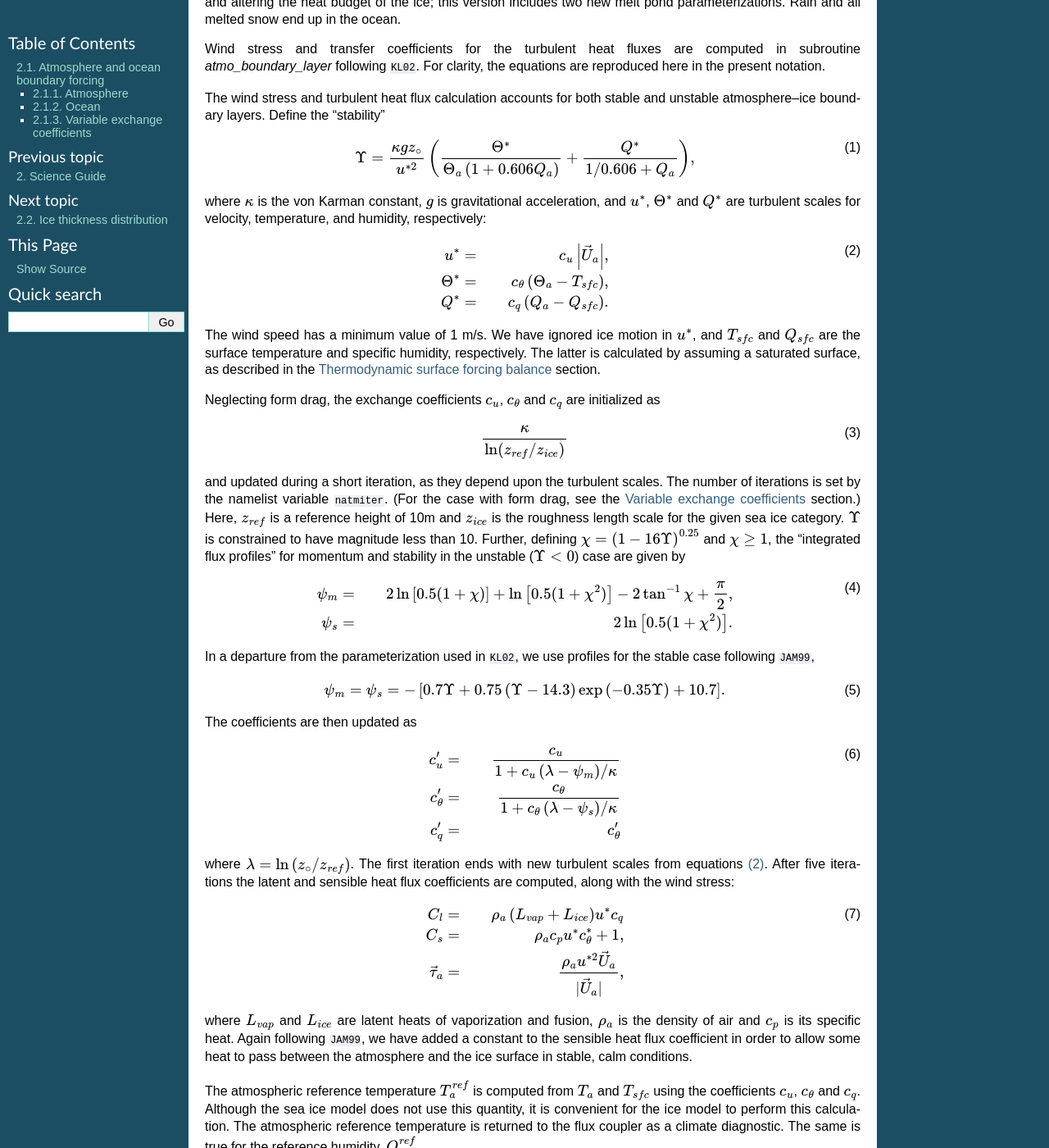
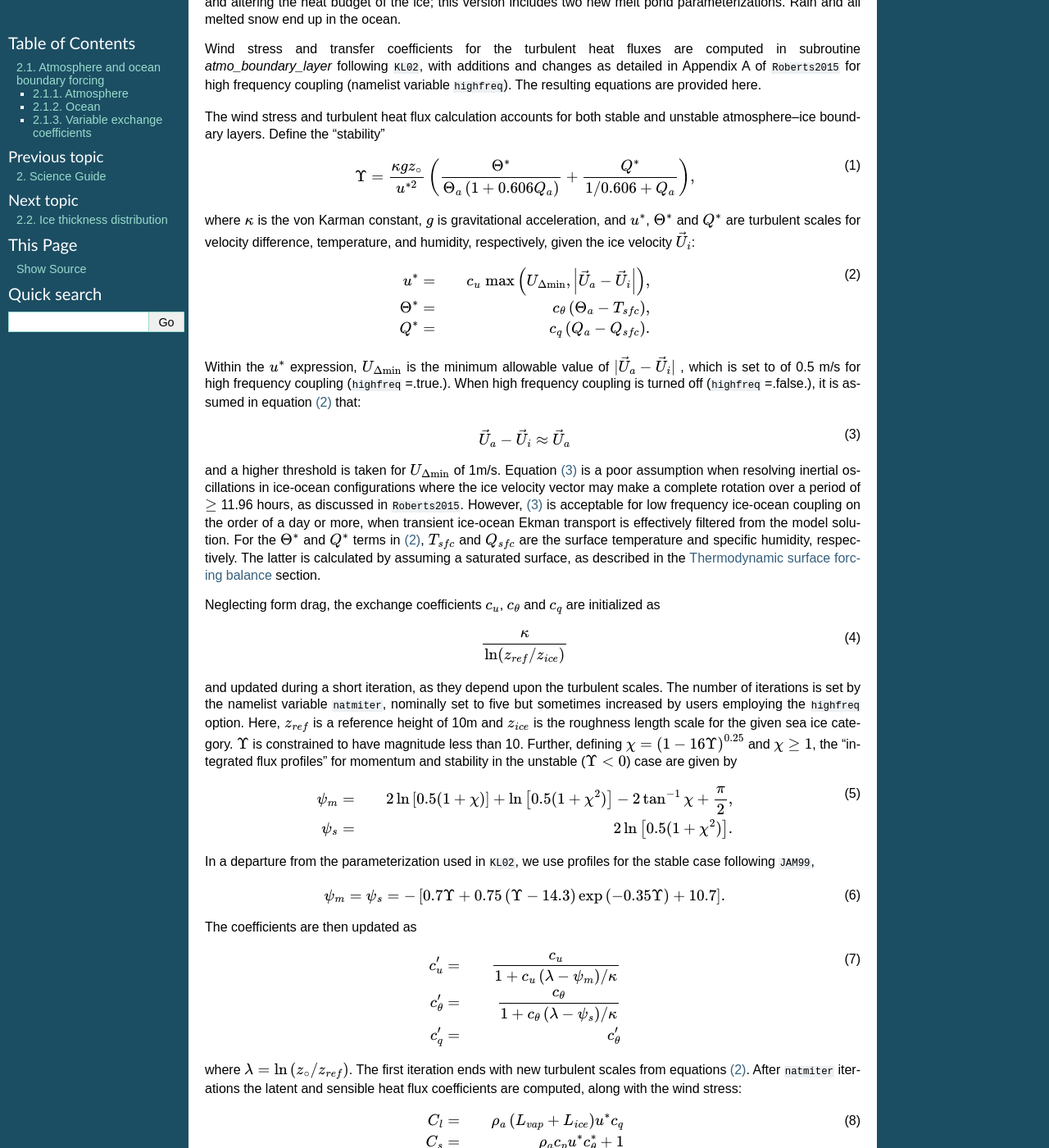
Before and after one commit to CICE-Consortium/Icepack, a Sphinx documentation site: the page built from doc/source/science_guide/sg_boundary_forcing.rst, in a window 1280 px wide and 1400 px high, scrolled down 1899 px. Shown: the whole window at 82% size. Built offline with Sphinx 7.4.7, drawn with Linux system fonts in a browser that asks for light colours; cross-references to code outside the pages are shown as plain code; some of the changed text lies outside the part shown.

Commit message:
Updated discription of physics to include highfreq

```diff
--- a/doc/source/science_guide/sg_boundary_forcing.rst
+++ b/doc/source/science_guide/sg_boundary_forcing.rst
@@ -115,8 +115,8 @@ parameterizations. Rain and all melted snow end up in the ocean.
 
 Wind stress and transfer coefficients for the
 turbulent heat fluxes are computed in subroutine
-*atmo\_boundary\_layer* following :cite:`KL02`. For
-clarity, the equations are reproduced here in the present notation.
+*atmo\_boundary\_layer* following :cite:`KL02`, with additions and changes as detailed in Appendix A of :cite:`Roberts2015` for high frequency coupling (namelist variable ``highfreq``).
+The resulting equations are provided here.
 
 The wind stress and turbulent heat flux calculation accounts for both
 stable and unstable atmosphere–ice boundary layers. Define the
@@ -130,20 +130,28 @@ stable and unstable atmosphere–ice boundary layers. Define the
 
 where :math:`\kappa` is the von Karman constant, :math:`g` is
 gravitational acceleration, and :math:`u^*`, :math:`\Theta^*` and
-:math:`Q^*` are turbulent scales for velocity, temperature, and humidity,
-respectively:
+:math:`Q^*` are turbulent scales for velocity difference, temperature, and humidity,
+respectively, given the ice velocity :math:`\vec{U}_i`:
 
 .. math::
    \begin{aligned}
-   u^*&=&c_u \left|\vec{U}_a\right|, \\
+   u^*&=&c_u\;\textrm{max}\left(U_{\Delta\textrm{min}}, \left|\vec{U}_a - \vec{U}_i \right|\right), \\
    \Theta^*&=& c_\theta\left(\Theta_a-T_{sfc}\right), \\
-   Q^*&=&c_q\left(Q_a-Q_{sfc}\right).\end{aligned}
+   Q^*&=&c_q\left(Q_a-Q_{sfc}\right).
+   \end{aligned}
    :label: stars
 
-The wind speed has a minimum value of 1 m/s. We have ignored ice motion
-in :math:`u^*`, and :math:`T_{sfc}` and
-:math:`Q_{sfc}` are the surface temperature and specific
-humidity, respectively. The latter is calculated by assuming a saturated
+Within the :math:`u^*` expression, :math:`U_{\Delta\textrm{min}}` is the minimum allowable value of :math:`|\vec{U}_{a} - \vec{U}_{i}|` , which is set to of 0.5 m/s for high frequency coupling (``highfreq`` =.true.).
+When high frequency coupling is turned off (``highfreq`` =.false.), it is assumed in equation :eq:`stars` that:
+
+.. math::
+ \vec{U}_{a} - \vec{U}_{i} \approx  \vec{U}_{a}
+ :label: lowfreq
+
+and a higher threshold is taken for :math:`U_{\Delta\textrm{min}}` of 1m/s. Equation :eq:`lowfreq` is a poor assumption when resolving inertial oscillations in ice-ocean configurations where the ice velocity vector may make a complete rotation over a period of :math:`\ge` 11.96 hours, as discussed in :cite:`Roberts2015`.
+However, :eq:`lowfreq`  is acceptable for low frequency ice-ocean coupling on the order of a day or more, when transient ice-ocean Ekman transport is effectively filtered from the model solution.
+For the :math:`\Theta^*` and :math:`Q^*` terms in :eq:`stars`, :math:`T_{sfc}` and :math:`Q_{sfc}` are the surface temperature and specific
+humidity, respectively.  The latter is calculated by assuming a saturated
 surface, as described in the :ref:`sfc-forcing` section.
 
 Neglecting form drag, the exchange coefficients :math:`c_u`,
@@ -155,7 +163,7 @@ Neglecting form drag, the exchange coefficients :math:`c_u`,
 
 and updated during a short iteration, as they depend upon the turbulent
 scales. The number of iterations is set by the namelist variable
-``natmiter``. (For the case with form drag, see the :ref:`formdrag` section.)
+``natmiter``, nominally set to five but sometimes increased by users employing the ``highfreq`` option.
 Here, :math:`z_{ref}` is a reference height of 10m and
 :math:`z_{ice}` is the roughness length scale for the given
 sea ice category. :math:`\Upsilon` is constrained to have magnitude less
@@ -192,14 +200,15 @@ The coefficients are then updated as
 
 where :math:`\lambda = \ln\left(z_\circ/z_{ref}\right)`. The
 first iteration ends with new turbulent scales from
-equations :eq:`stars`. After five iterations the latent and sensible
+equations :eq:`stars`. After ``natmiter`` iterations the latent and sensible
 heat flux coefficients are computed, along with the wind stress:
 
 .. math::
    \begin{aligned}
    C_l&=&\rho_a \left(L_{vap}+L_{ice}\right) u^* c_q \\
-   C_s&=&\rho_a c_p u^* c_\theta^* + 1, \\
-   \vec{\tau}_a&=&{\rho_a u^{*2}\vec{U}_a\over |\vec{U}_a|},\end{aligned}
+   C_s&=&\rho_a c_p u^* c_\theta^* + 1 \\
+   \vec{\tau}_a&=&{\rho_a (u^{*})^2 \left( \vec{U}_{a} - \vec{U}_{i} \right) \over  \left| \vec{U}_{a} - \vec{U}_{i} \right|}
+   \end{aligned}
    :label: coeff2
 
 where :math:`L_{vap}` and :math:`L_{ice}` are
@@ -208,6 +217,7 @@ of air and :math:`c_p` is its specific heat. Again following
 :cite:`JAM99`, we have added a constant to the sensible
 heat flux coefficient in order to allow some heat to pass between the
 atmosphere and the ice surface in stable, calm conditions.
+For the atmospheric stress term in :eq:`coeff2`, we make the assumption in :eq:`lowfreq` when ``highfreq`` =.false..
 
 The atmospheric reference temperature :math:`T_a^{ref}` is computed from
 :math:`T_a` and :math:`T_{sfc}` using the coefficients
```
